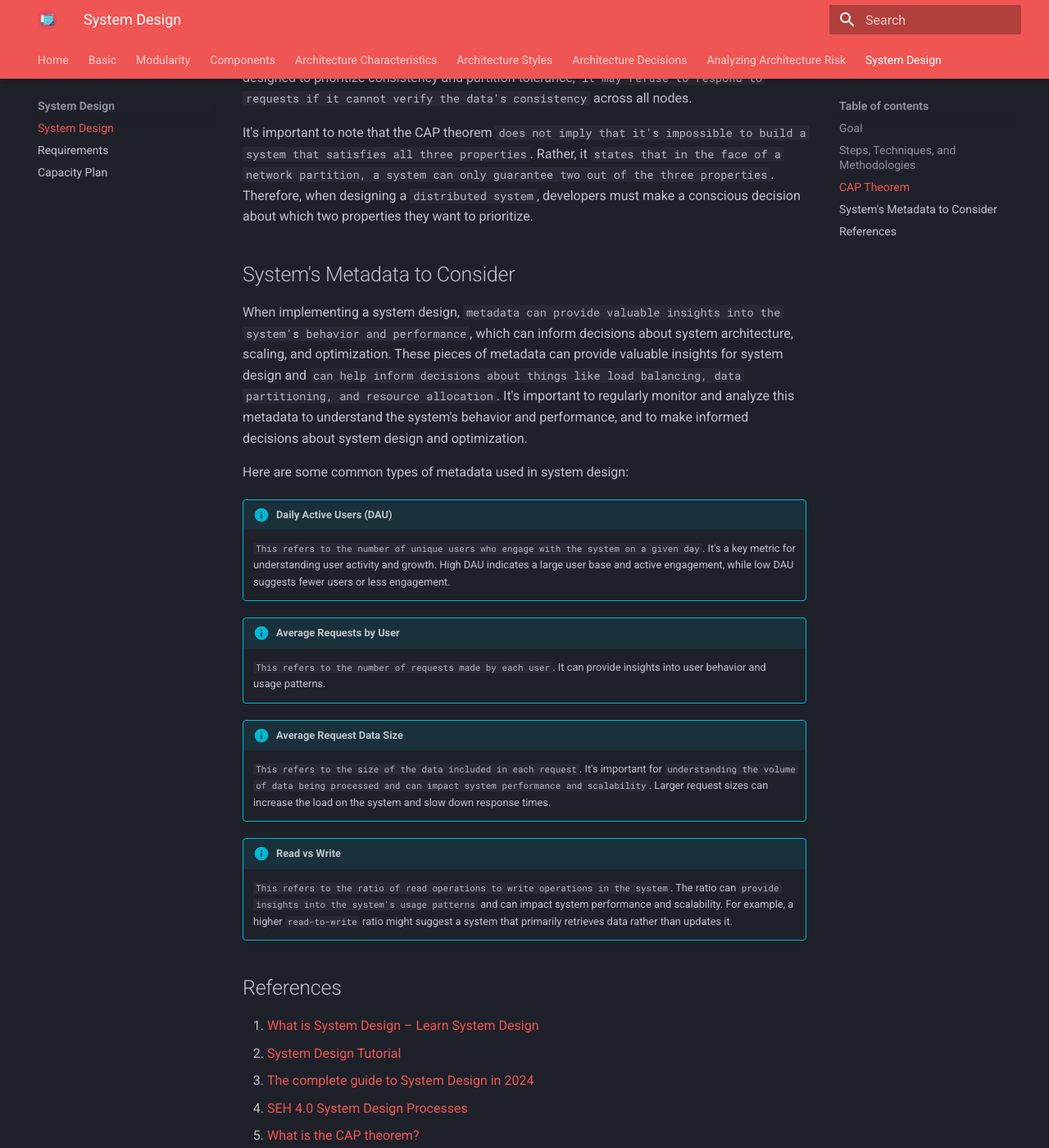
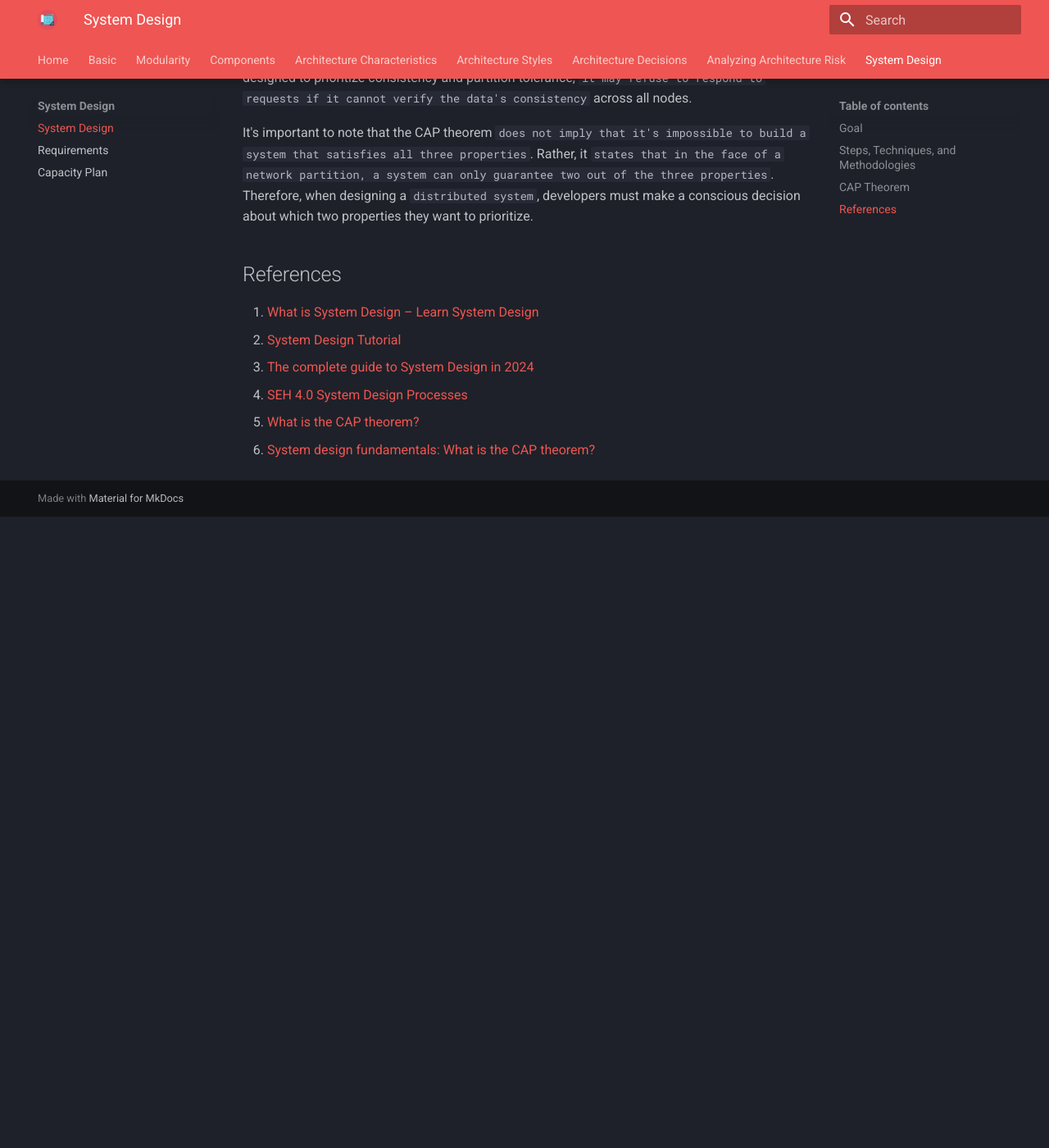
Before and after one commit to RomeroGabriel/mastering-software-architecture, an MkDocs documentation site: the page built from doc/system_design/index.md, in a window 1280 px wide and 1400 px high, scrolled down 3247 px. Shown: the whole window at 82% size. Built offline with MkDocs 1.6.1 and Material for MkDocs 9.7.7, drawn with Linux system fonts in a browser that asks for light colours; after the commit the page ends 3877 px from its top, so only the background shows below that.

Commit message:
Change System's Metadata to Consider to capacity plan

```diff
--- a/doc/system_design/index.md
+++ b/doc/system_design/index.md
@@ -70,23 +70,15 @@ The CAP theorem states that in the event of a `network partition`, a system can
 
 It's important to note that the CAP theorem `does not imply that it's impossible to build a system that satisfies all three properties`. Rather, it `states that in the face of a network partition, a system can only guarantee two out of the three properties`. Therefore, when designing a `distributed system`, developers must make a conscious decision about which two properties they want to prioritize.
 
-## System's Metadata to Consider
-
-When implementing a system design, `metadata can provide valuable insights into the system's behavior and performance`, which can inform decisions about system architecture, scaling, and optimization. These pieces of metadata can provide valuable insights for system design and `can help inform decisions about things like load balancing, data partitioning, and resource allocation`. It's important to regularly monitor and analyze this metadata to understand the system's behavior and performance, and to make informed decisions about system design and optimization.
-
-Here are some common types of metadata used in system design:
-
-!!! info "Daily Active Users (DAU)"
-    `This refers to the number of unique users who engage with the system on a given day`. It's a key metric for understanding user activity and growth. High DAU indicates a large user base and active engagement, while low DAU suggests fewer users or less engagement.
-
-!!! info "Average Requests by User"
-    `This refers to the number of requests made by each user`. It can provide insights into user behavior and usage patterns.
-
-!!! info "Average Request Data Size"
-    `This refers to the size of the data included in each request`. It's important for `understanding the volume of data being processed and can impact system performance and scalability`. Larger request sizes can increase the load on the system and slow down response times.
-
-!!! info "Read vs Write"
-    `This refers to the ratio of read operations to write operations in the system`. The ratio can `provide insights into the system's usage patterns` and can impact system performance and scalability. For example, a higher `read-to-write` ratio might suggest a system that primarily retrieves data rather than updates it.
+<!--
+- System Design prática:
+    - Chekcar Ponto único de falha
+    - Lentidão no sistema
+    - Garantir escalabilidade
+    - Garantir performance
+    - https://nealford.com/katas/list.html
+    - https://www.architecturalkatas.com/index.html
+-->
 
 ## References
 
```
Also changed, not shown: doc/system_design/capacity_plan.md (+18 -0 lines).
